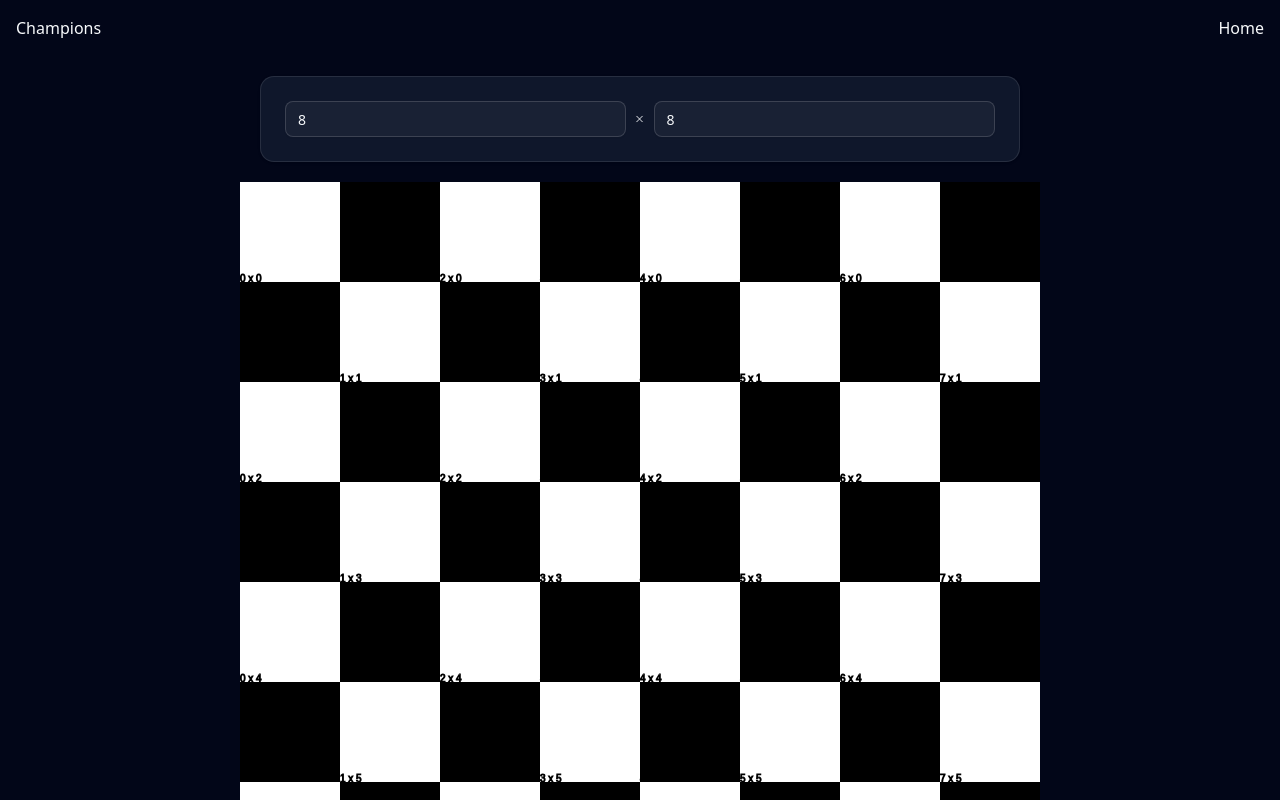
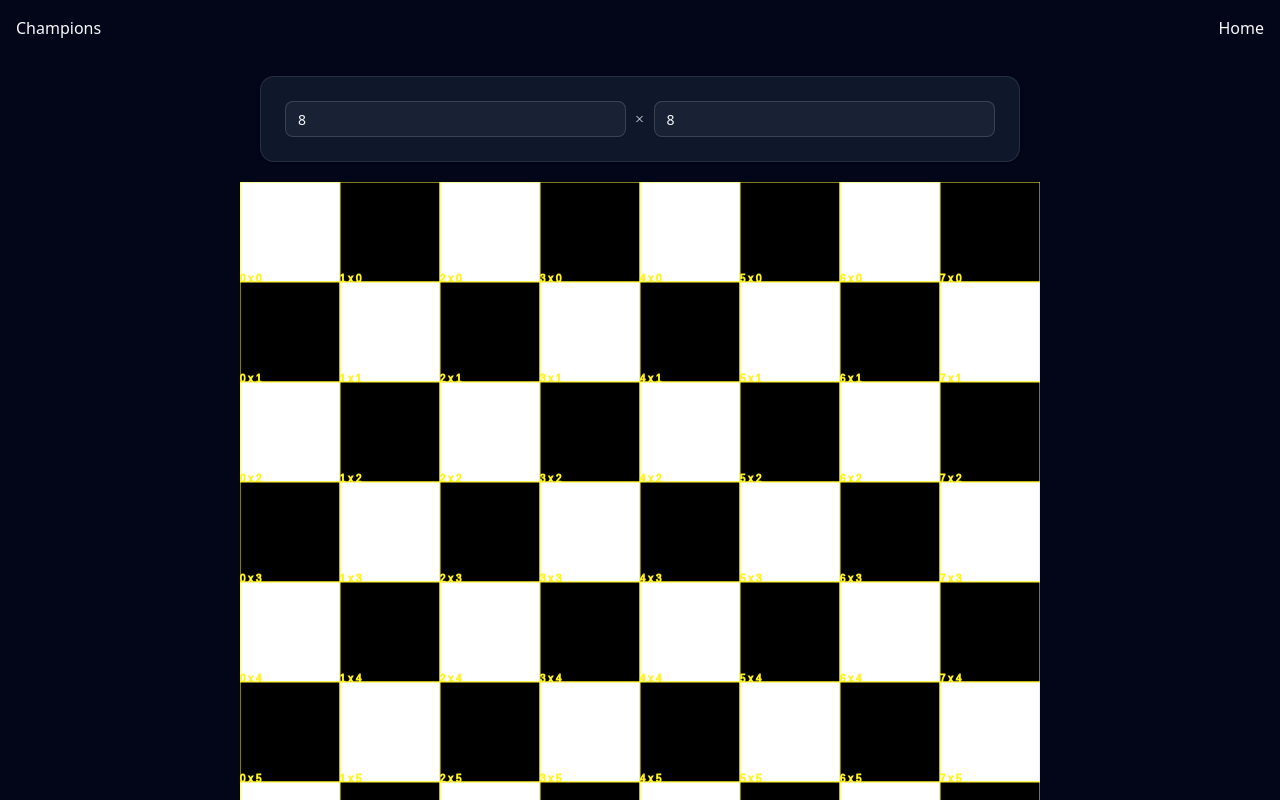
Before and after one commit to cbello14/Champions, a React (Vite) app: page /boards in a window 1280 px wide. Shown: the top 800 px of the page. Built offline with nearby package versions, Linux system fonts and the light colour scheme.

Commit message:
rewrote board rendering to allow for different rendering functions and created a function and component for boards with custom color theming

```diff
--- a/src/components/Board.tsx
+++ /dev/null
@@ -1,41 +0,0 @@
-import { useEffect, useRef, useState } from "react"
-
-const Board = ({ dimensions, cellWidth }: { dimensions: number[]; cellWidth: number }) => {
-	const [selected, setSelected] = useState<number[] | null>(null);
-	const canvasRef = useRef<HTMLCanvasElement>(null);
-	const handleCanvasClick = (event: React.MouseEvent<HTMLCanvasElement>) => {
-		const canvas = canvasRef.current;
-		if (!canvas) return;
-		const rect = canvas.getBoundingClientRect();
-		const x = event.clientX - rect.left
-		const y = event.clientY - rect.top
-		const selectedX = Math.trunc(x / cellWidth)
-		const selectedY = Math.trunc(y / cellWidth)
-		setSelected([selectedX, selectedY]);
-	}
-
-	useEffect(() => {
-		// put this inside a seperate file at some point
-		if (canvasRef.current) {
-			const context = canvasRef.current.getContext("2d");
-
-			if (context) {
-				for (let x = 0; x < dimensions[0]; x++) {
-					for (let y = 0; y < dimensions[1]; y++) {
-						const cellX = x * cellWidth;
-						const cellY = y * cellWidth;
-						context.fillStyle = (x + y) % 2 === 0 ? "white" : "black"
-						if (selected && selected[0] === x && selected[1] === y) context.fillStyle = "blue"
-						context.fillRect(cellX, cellY, cellWidth, cellWidth)
-						context.strokeText(x + " x " + y, cellX, cellY + cellWidth);
-					}
-				}
-			}
-		}
-	}, [dimensions, cellWidth, selected])
-	return <>
-		<canvas ref={canvasRef} onClick={handleCanvasClick} width={dimensions[0] * cellWidth} height={dimensions[1] * cellWidth} />
-	</>
-}
-
-export default Board
--- a/src/components/BoardPage.tsx
+++ b/src/components/BoardPage.tsx
@@ -1,7 +1,7 @@
 import { Input } from "@/components/ui/input"
 import { Button } from "@/components/ui/button"
 import { Card, CardHeader } from "@/components/ui/card"
-import Board from "@/components/Board.tsx"
+import RectBoardBasic from "@/components/RectBoardBasic.tsx"
 import { X } from "lucide-react"
 import { useState } from "react"
 const BoardPage = () => {
@@ -13,10 +13,10 @@ const BoardPage = () => {
 					<CardHeader className="flex flex-row items-center">
 						<Input type="number" placeholder="8" defaultValue={dimensions[0]} min={1} onChange={(e) => { setDimensions([parseInt(e.target.value), dimensions[1]]) }} />
 						<X />
-						<Input type="number" placeholder="8" defaultValue={dimensions[1]} min={1} onChange={(e) => { setDimensions([dimensions[0],parseInt(e.target.value)]) }} />
+						<Input type="number" placeholder="8" defaultValue={dimensions[1]} min={1} onChange={(e) => { setDimensions([dimensions[0], parseInt(e.target.value)]) }} />
 					</CardHeader>
 				</Card>
-				<Board dimensions={dimensions} cellWidth={100}/>
+				<RectBoardBasic dimensions={dimensions} cellWidth={100} outlineColor={"#FFF321"} />
 				<Button className="m-5" type="submit"> Save </Button>
 			</div>
 		</main>
--- /dev/null
+++ b/src/components/RectBoardBasic.tsx
@@ -0,0 +1,17 @@
+import RectBoardGeneric from "@/components/RectBoardGeneric"
+import { RectBoardColoring, RectBoardSkip } from "@/types/boardDrawing"
+import type { RectBoardDrawingParams } from "@/types/boardDrawing.ts"
+import { useCallback } from "react";
+
+const RectBoardBasic = ({ dimensions, cellWidth, primaryColor = "white", alternateColor = "black", selectedColor = "red", outlineColor }:
+	{ dimensions: number[]; cellWidth: number; primaryColor?: string; alternateColor?: string; selectedColor?: string; outlineColor?: string }) => {
+	const bottomLayer = useCallback((params: RectBoardDrawingParams) => {
+		RectBoardColoring(params, primaryColor, alternateColor, selectedColor, outlineColor);
+	}, [primaryColor, alternateColor, selectedColor, outlineColor]);
+
+
+	return (<RectBoardGeneric dimensions={dimensions} cellWidth={cellWidth} bottomLayer={bottomLayer} middleLayer={RectBoardSkip} topLayer={RectBoardSkip} />)
+
+}
+
+export default RectBoardBasic
--- /dev/null
+++ b/src/components/RectBoardGeneric.tsx
@@ -0,0 +1,45 @@
+import { useEffect, useRef, useState } from "react"
+import type { RectBoardDrawingFunction, RectBoardDrawingParams } from "@/types/boardDrawing"
+
+
+const RectBoardGeneric =
+	({ dimensions, cellWidth, bottomLayer, middleLayer, topLayer }:
+		{ dimensions: number[]; cellWidth: number; bottomLayer: RectBoardDrawingFunction; middleLayer: RectBoardDrawingFunction; topLayer: RectBoardDrawingFunction }) => {
+		const [selected, setSelected] = useState<number[] | null>(null);
+		const canvasRef = useRef<HTMLCanvasElement>(null);
+		const handleCanvasClick = (event: React.MouseEvent<HTMLCanvasElement>) => {
+			console.log("Hello");
+			const canvas = canvasRef.current;
+			if (!canvas) return;
+			const rect = canvas.getBoundingClientRect();
+			const x = event.clientX - rect.left
+			const y = event.clientY - rect.top
+			const selectedX = Math.trunc(x / cellWidth)
+			const selectedY = Math.trunc(y / cellWidth)
+			setSelected([selectedX, selectedY]);
+		}
+
+		useEffect(() => {
+			// put this inside a seperate file at some point
+			if (canvasRef.current) {
+				const context = canvasRef.current.getContext("2d");
+
+				if (context) {
+					for (let x = 0; x < dimensions[0]; x++) {
+						for (let y = 0; y < dimensions[1]; y++) {
+							const isSelected = !!selected && selected[0] === x && selected[1] === y;
+							const params: RectBoardDrawingParams = { gridX: x, gridY: y, cellWidth: cellWidth, ctx: context, selected: isSelected }
+							bottomLayer(params);
+							middleLayer(params);
+							topLayer(params);
+						}
+					}
+				}
+			}
+		}, [dimensions, cellWidth, selected, bottomLayer, middleLayer, topLayer])
+		return <>
+			<canvas ref={canvasRef} onClick={handleCanvasClick} width={dimensions[0] * cellWidth} height={dimensions[1] * cellWidth} />
+		</>
+	}
+
+export default RectBoardGeneric
--- /dev/null
+++ b/src/types/boardDrawing.ts
@@ -0,0 +1,20 @@
+type RectBoardDrawingParams = { gridX: number, gridY: number, cellWidth: number, ctx: CanvasRenderingContext2D, selected?: boolean }
+type RectBoardDrawingFunction = (params: RectBoardDrawingParams) => void
+
+const RectBoardSkip = (_params: RectBoardDrawingParams) => { return }
+
+
+const RectBoardColoring = (params: RectBoardDrawingParams, primaryColor: string, alternateColor: string, selectedColor: string, outlineColor?: string) => {
+	const { gridX, gridY, cellWidth, ctx, selected } = params;
+	const pixelX = gridX * cellWidth;
+	const pixelY = gridY * cellWidth;
+	ctx.fillStyle = (gridX + gridY) % 2 === 0 ? primaryColor : alternateColor
+	if (selected) ctx.fillStyle = selectedColor
+	ctx.fillRect(pixelX, pixelY, cellWidth, cellWidth)
+	if (outlineColor) { ctx.strokeStyle = outlineColor; ctx.strokeRect(pixelX, pixelY, cellWidth, cellWidth) }
+	ctx.strokeText(`${gridX} x ${gridY}`, pixelX, pixelY + cellWidth);
+}
+
+
+export { RectBoardColoring, RectBoardSkip }
+export type { RectBoardDrawingFunction, RectBoardDrawingParams }
```
